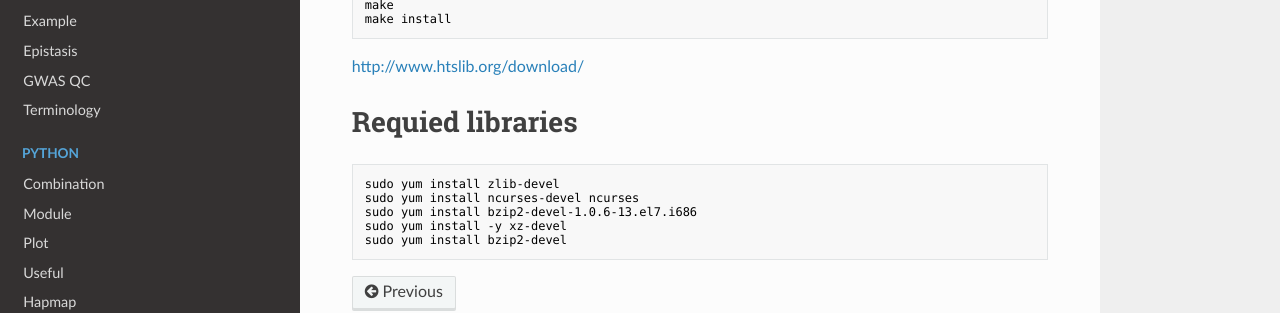
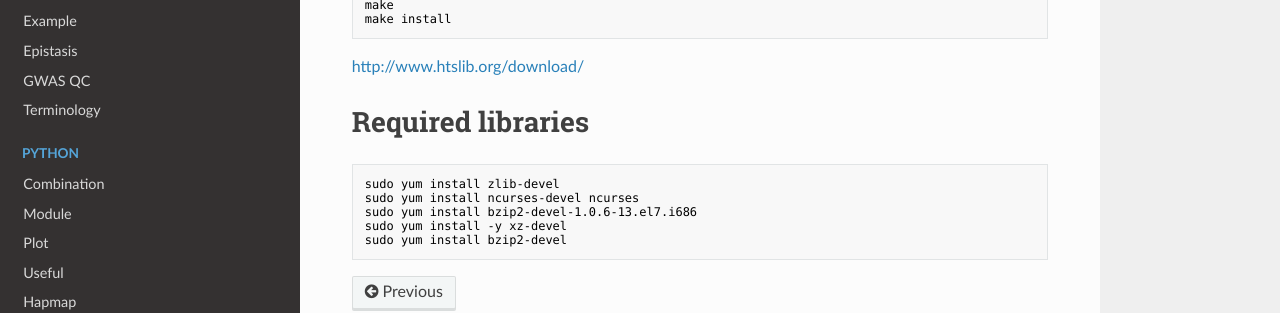
Before and after one commit to WonyoungCho/plink, an MkDocs documentation site: the page built from docs/samtools_int.md, in a window 1280 px wide. Shown: the part 231-544 px from the top of the page. Built offline with MkDocs 1.6.1, drawn with Linux system fonts in a browser that asks for light colours; nearby versions of some CDN libraries; old or Windows-style settings are respelled for this version of MkDocs.

Commit message:
Update samtools_int.md

````diff
--- a/docs/samtools_int.md
+++ b/docs/samtools_int.md
@@ -10,7 +10,7 @@ make install
 ```
 <http://www.htslib.org/download/>
 
-# Requied libraries
+# Required libraries
 ```
 sudo yum install zlib-devel
 sudo yum install ncurses-devel ncurses
````
